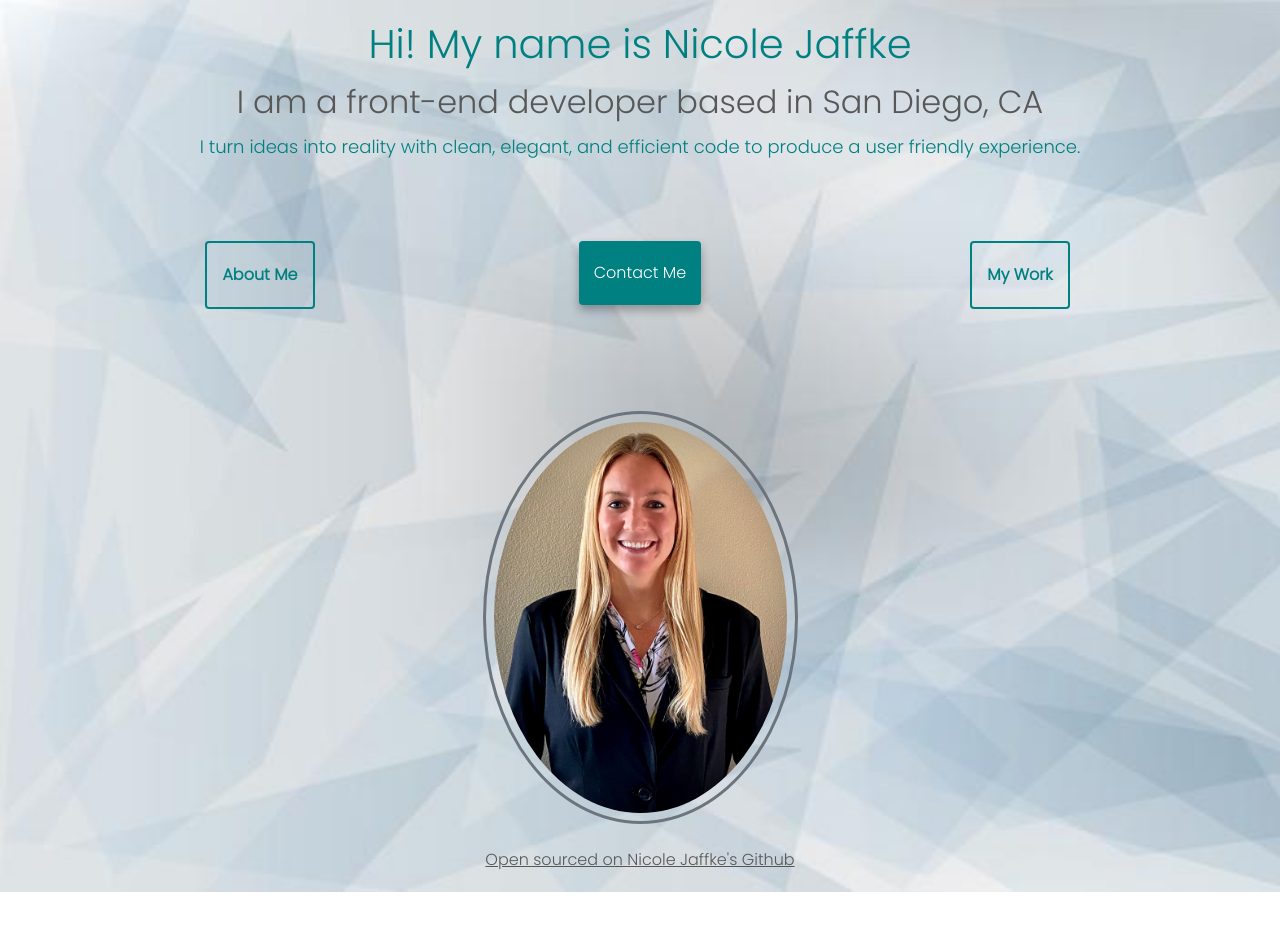
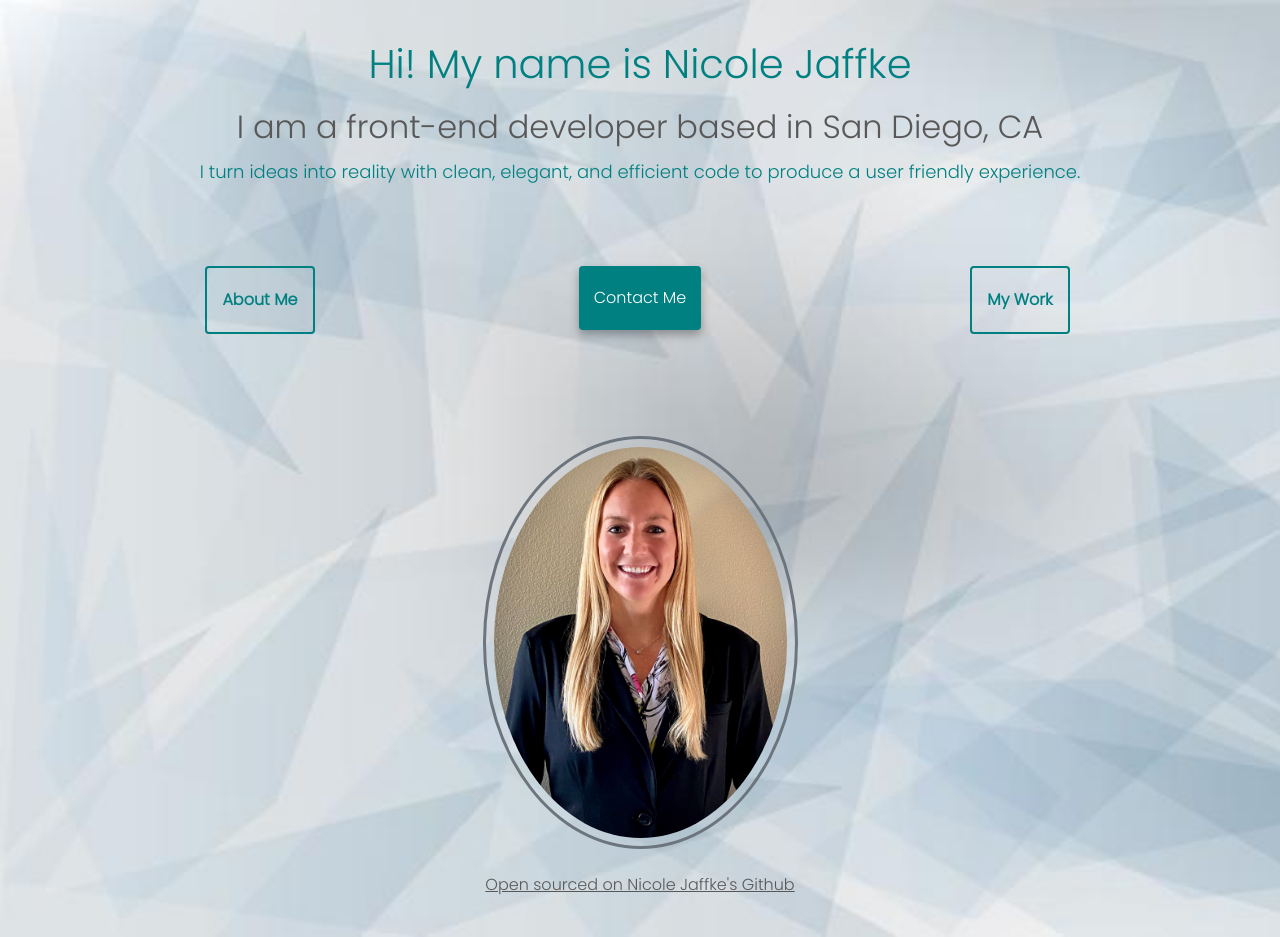
Before and after one commit to nicolejaffke/Portfolio, a plain HTML site: page index.html in a window 1280 px wide. Before the commit the page ends 892 px from the top, so only its background shows below. Drawn offline with nearby package versions, Linux system fonts and the light colour scheme.

Commit message:
update CSS

```diff
--- a/src/styles.css
+++ b/src/styles.css
@@ -5,7 +5,7 @@
   --box-shadow: 0 5px 10px rgba(0, 0, 0, 0.3);
 }
 body {
-  margin: 20px 10px;
+  margin: 40px 10px;
   background-image: url("grey.jpg");
   background-size: cover;
   font-family: "Poppins", sans-serif;
@@ -14,7 +14,7 @@ body {
 h1 {
   color: var(--primary-color);
   text-align: center;
-  margin: 15px;
+  margin: 20px 10px;
 }
 h2 {
   color: var(--secondary-color);
```
